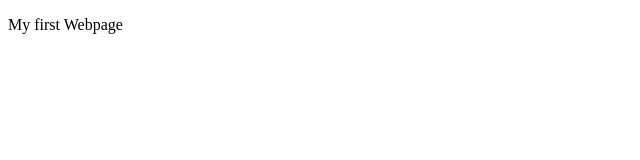
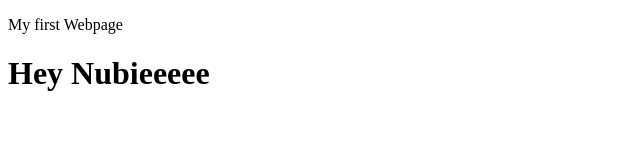
Before and after one commit to RReju/fwp-repo, a plain HTML site: page index.html in a window 1280 px wide. Shown: the whole page, without its empty margins (0-640 px from the left). Drawn offline with Linux system fonts and the light colour scheme.

Commit message:
added heading

```diff
--- a/index.html
+++ b/index.html
@@ -8,5 +8,6 @@
 </head>
 <body>
     <p>My first Webpage</p>
+    <h1>Hey Nubieeeee</h1>
 </body>
 </html>
```
